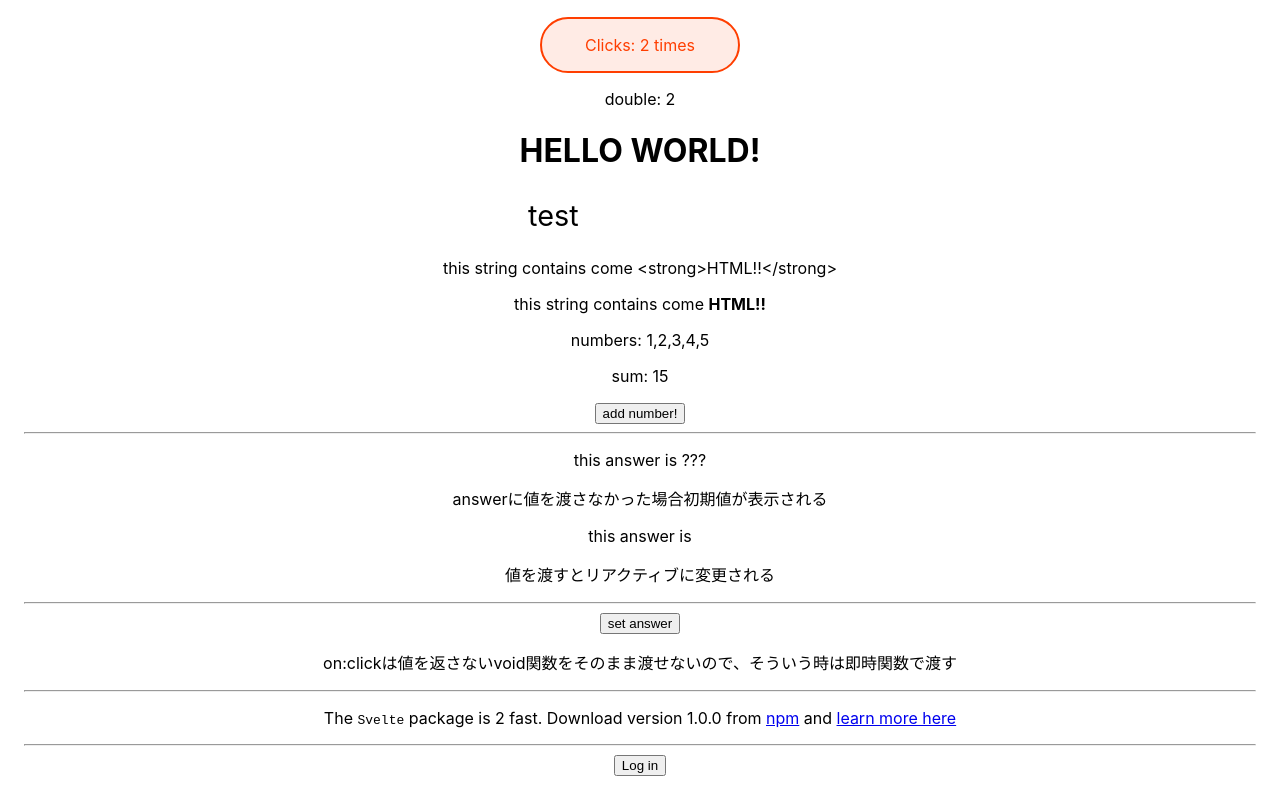
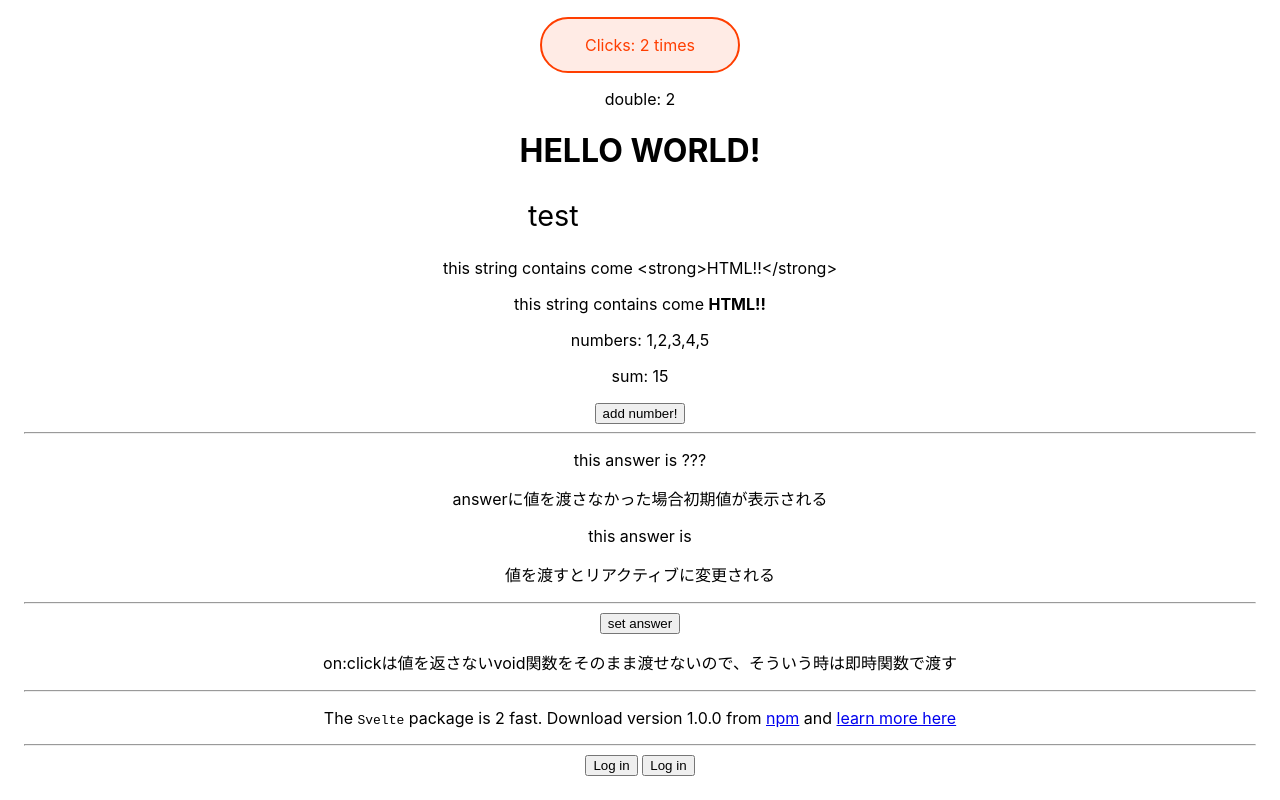
Before and after one commit to shamokit/vite-svelte-tutorial, a Svelte app: page / in a window 1280 px wide. Shown: the part 401-1201 px from the top of the page. Built offline with nearby package versions, Linux system fonts and the light colour scheme.

Commit message:
前のブランチでやってしまったので!バージョンを追加

```diff
--- a/src/components/LoginButton.svelte
+++ b/src/components/LoginButton.svelte
@@ -14,3 +14,8 @@
 		Log in
 	</button>
 {/if}
+{#if !user.loggedIn}
+	<button on:click={toggle}>
+		Log in
+	</button>
+{/if}
```
